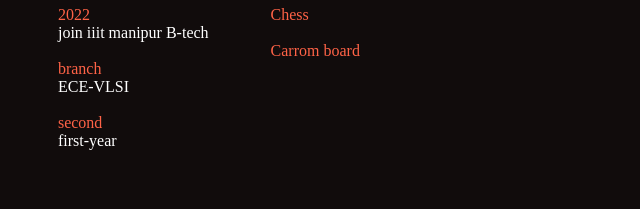
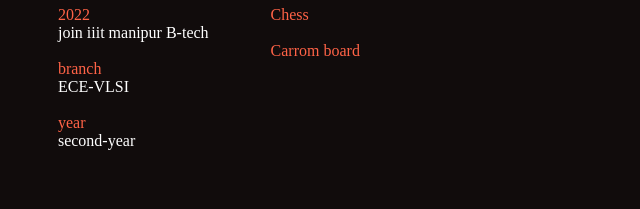
Before and after one commit to shivamgithubok/portfolio, a plain HTML site: page index.html in a window 1280 px wide. Shown: the part 1065-1274 px from the top of the page, 183-823 px from the left. Drawn offline with nearby package versions, Linux system fonts and the light colour scheme.

Commit message:
Update index.html

```diff
--- a/index.html
+++ b/index.html
@@ -66,7 +66,7 @@
                             <li class="cont"><span>2021</span><br>twelth passed</li>
                             <li class="cont"><span>2022</span><br>join iiit manipur B-tech</li>
                             <li class="cont"><span>branch</span><br>ECE-VLSI</li>
-                            <li class="cont"><span>second</span><br>first-year</li>
+                            <li class="cont"><span>year</span><br>second-year</li>
                             <li class="cont"></li>
                         </ul>
                     </div>
```
